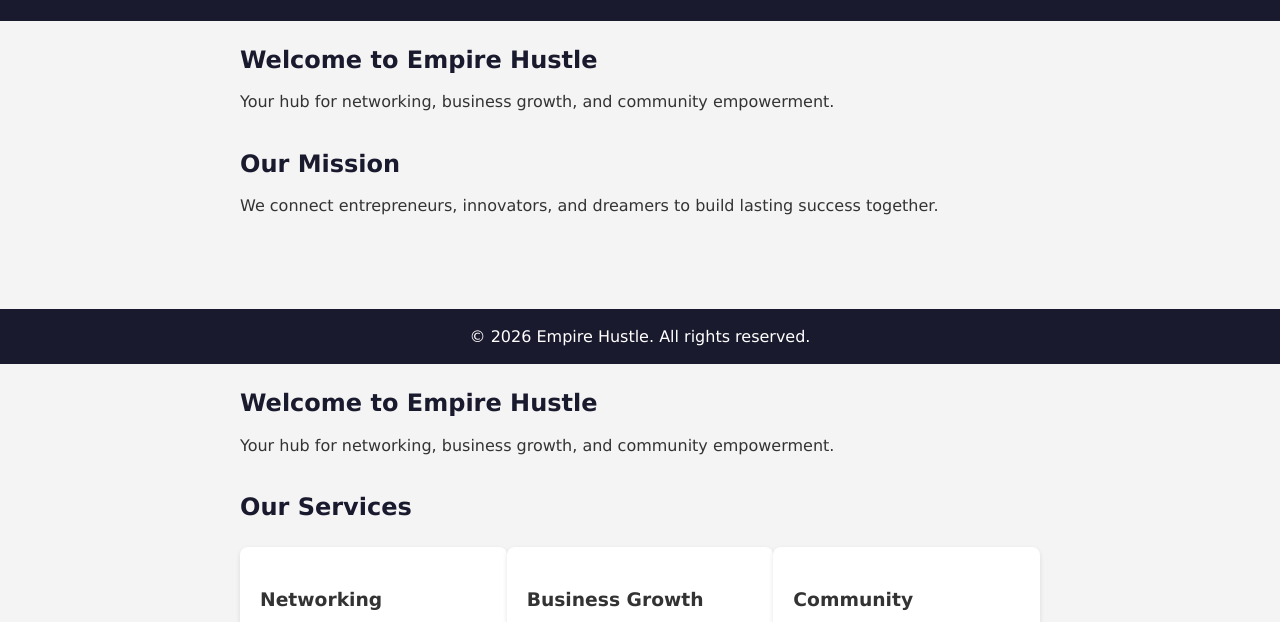
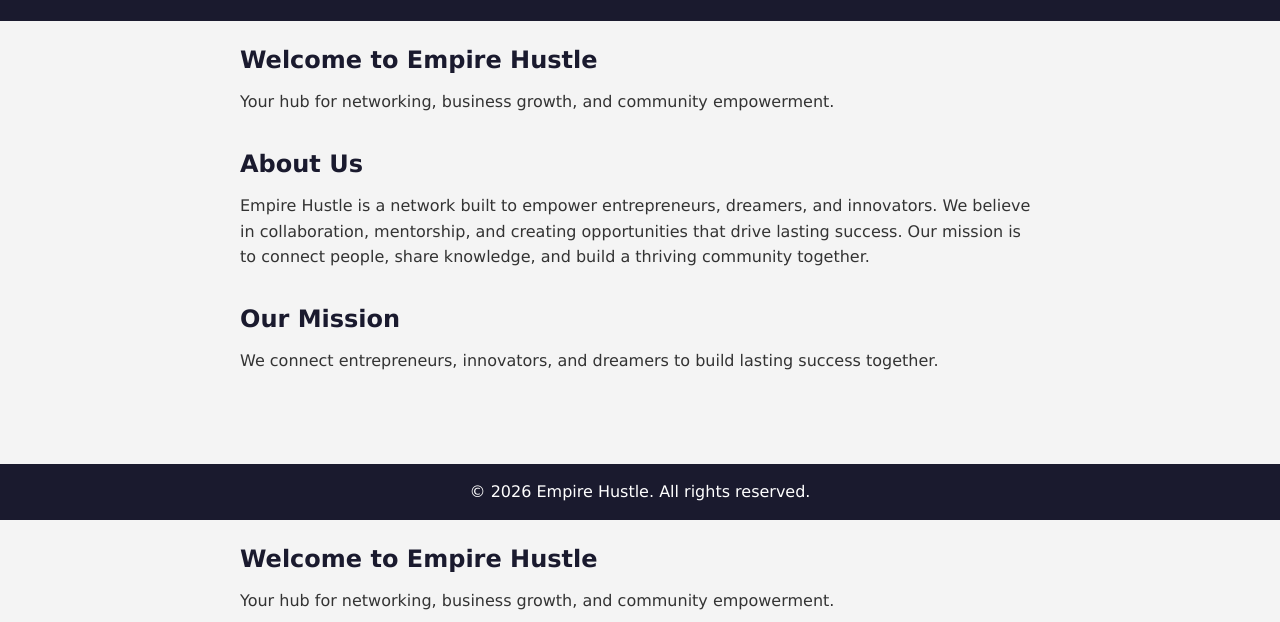
Before and after one commit to damilolastephen89-creator/EMPIREHUSTLE, a website: page index.html in a window 1280 px wide. Shown: the part 106-728 px from the top of the page. Drawn offline with Linux system fonts and the light colour scheme.

Commit message:
Update index.html

```diff
--- a/index.html
+++ b/index.html
@@ -25,6 +25,15 @@
       <h2>Welcome to Empire Hustle</h2>
       <p>Your hub for networking, business growth, and community empowerment.</p>
     </section>
+
+    <section>
+  <h2>About Us</h2>
+  <p>
+    Empire Hustle is a network built to empower entrepreneurs, dreamers, and innovators.
+    We believe in collaboration, mentorship, and creating opportunities that drive lasting success.
+    Our mission is to connect people, share knowledge, and build a thriving community together.
+  </p>
+</section>
 
     <section>
       <h2>Our Mission</h2>
```
